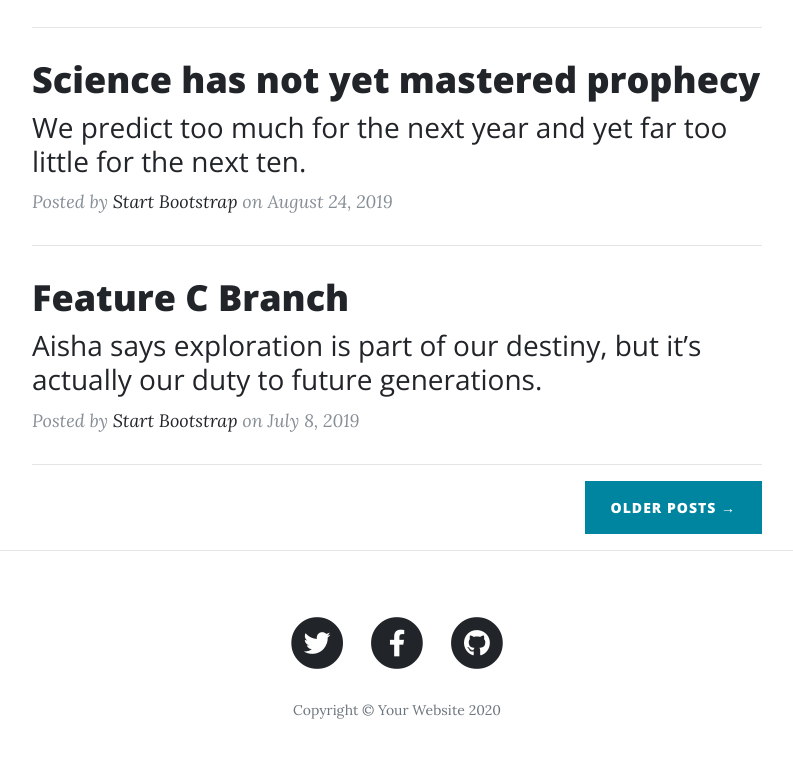
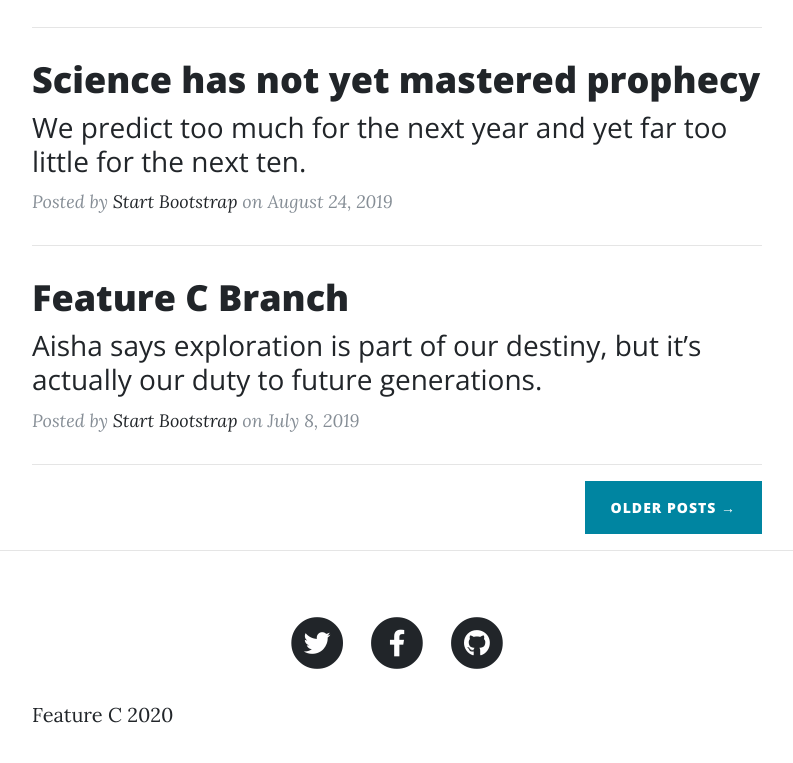
Before and after one commit to AISHAIFE/LearningGit, a website: page index.html in a window 1280 px wide. Shown: the part 1106-1869 px from the top of the page, without its empty margins (243-1036 px from the left). Drawn offline with nearby package versions, Linux system fonts and the light colour scheme.

Commit message:
changed footer text color

```diff
--- a/index.html
+++ b/index.html
@@ -165,7 +165,7 @@
               </a>
             </li>
           </ul>
-          <p class="copyright text-muted">Copyright &copy; Your Website 2020</p>
+          <p  style="color:fab11c">Feature C 2020</p>
         </div>
       </div>
     </div>
```
